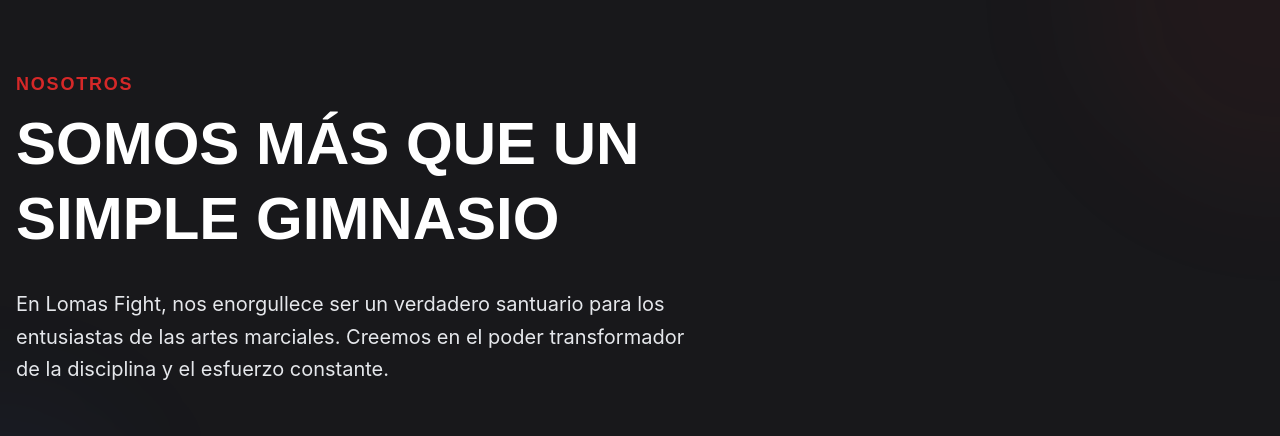
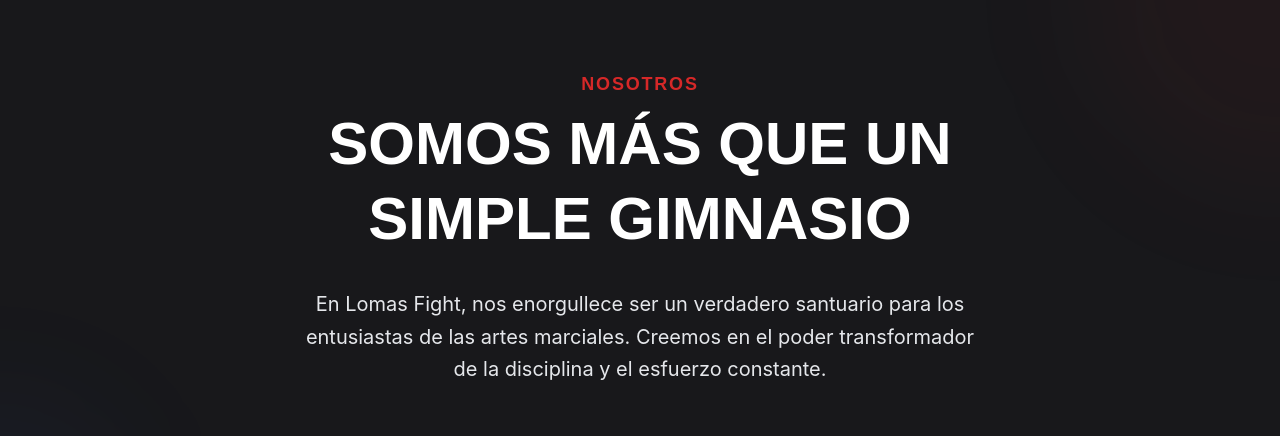
Before and after one commit to Pabloczurylo/LomasFight, a React (Vite) app: page / in a window 1280 px wide. Shown: the part 810-1246 px from the top of the page. Built offline with nearby package versions, Linux system fonts and the light colour scheme; no server answers.

Commit message:
Centré el texto de about section.

```diff
--- a/src/features/landing/components/AboutSection.tsx
+++ b/src/features/landing/components/AboutSection.tsx
@@ -41,13 +41,13 @@
 
             <div className="container mx-auto px-4 relative z-10">
                 <div className="flex flex-col gap-16">
-                    <div className="w-full max-w-3xl">
+                    <div className="w-full max-w-3xl mx-auto text-center">
                         <h2 className="text-brand-red font-heading font-bold tracking-widest text-lg mb-2 uppercase">NOSOTROS</h2>
                         <h3 className="text-4xl md:text-6xl font-heading font-bold text-white uppercase mb-8 leading-tight">
                             SOMOS MÁS QUE UN SIMPLE GIMNASIO
                         </h3>
 
-                        <p className="text-gray-200 text-lg md:text-xl leading-relaxed max-w-2xl">
+                        <p className="text-gray-200 text-lg md:text-xl leading-relaxed max-w-2xl mx-auto">
                             En Lomas Fight, nos enorgullece ser un verdadero santuario para los entusiastas de las
                             artes marciales. Creemos en el poder transformador de la disciplina y el esfuerzo
                             constante.
```
